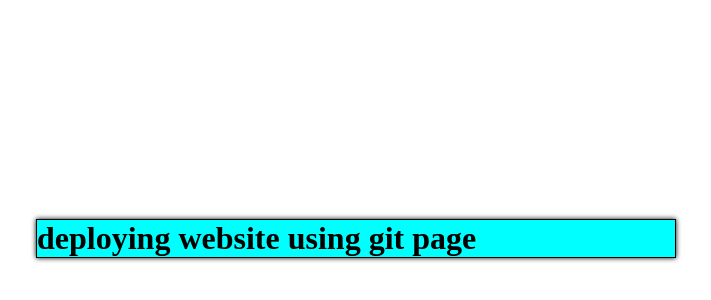
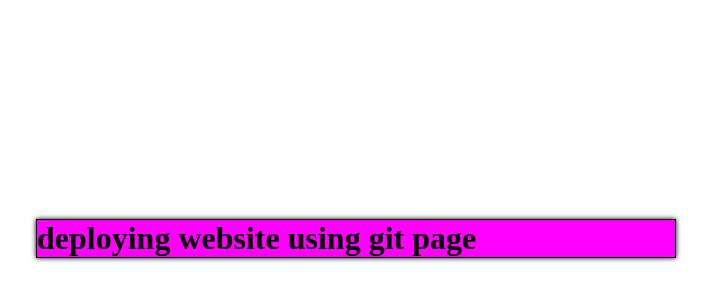
Before and after one commit to Amity7y/deploye-testing, a plain HTML site: page index.html in a window 1280 px wide. Shown: the part 162-462 px from the top of the page, without its empty margins (284-995 px from the left). Drawn offline with Linux system fonts and the light colour scheme.

Commit message:
changing backgound color

```diff
--- a/style.css
+++ b/style.css
@@ -13,7 +13,7 @@ body{
 h1{
     border: 1px solid black;
     box-shadow: 0 0 5px black;
-    background-color: cyan;
+    background-color: rgb(253, 1, 253);
     width: 50%;
     margin: auto;
 }
```
